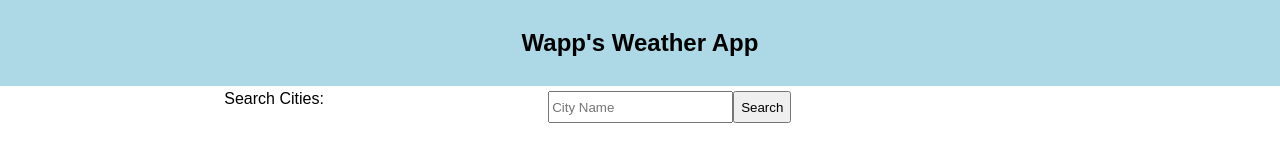
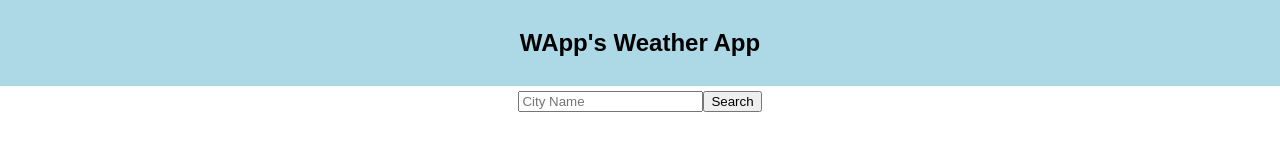
Before and after one commit to geekboyisonnow/weather-app, a website: page public/index.html in a window 1280 px wide. Drawn offline with Linux system fonts and the light colour scheme.

Commit message:
Temp functional

```diff
--- a/public/index.html
+++ b/public/index.html
@@ -10,11 +10,11 @@
 
 <body>
   <header>
-    <h1>Wapp's Weather App</h1>
+    <h1>WApp's Weather App</h1>
   </header>
   <main>
     <section>
-      <label for="the-city-name">Search Cities:</label>
+      <label for="the-city-name"></label>
     </section>
     <section>
       <input type='text' placeholder="City Name" class="the-city-name" id="the-city-name">
--- a/public/screen.css
+++ b/public/screen.css
@@ -18,9 +18,9 @@ header {
 
 main {
   display: flex;
-  flex-direction: row;
+  flex-direction: column;
   justify-content: space-evenly;
-  align-content: center;
+  /* align-items: center; */
   background-image: image(Images/Tumblr.gif);
 }
 
```
